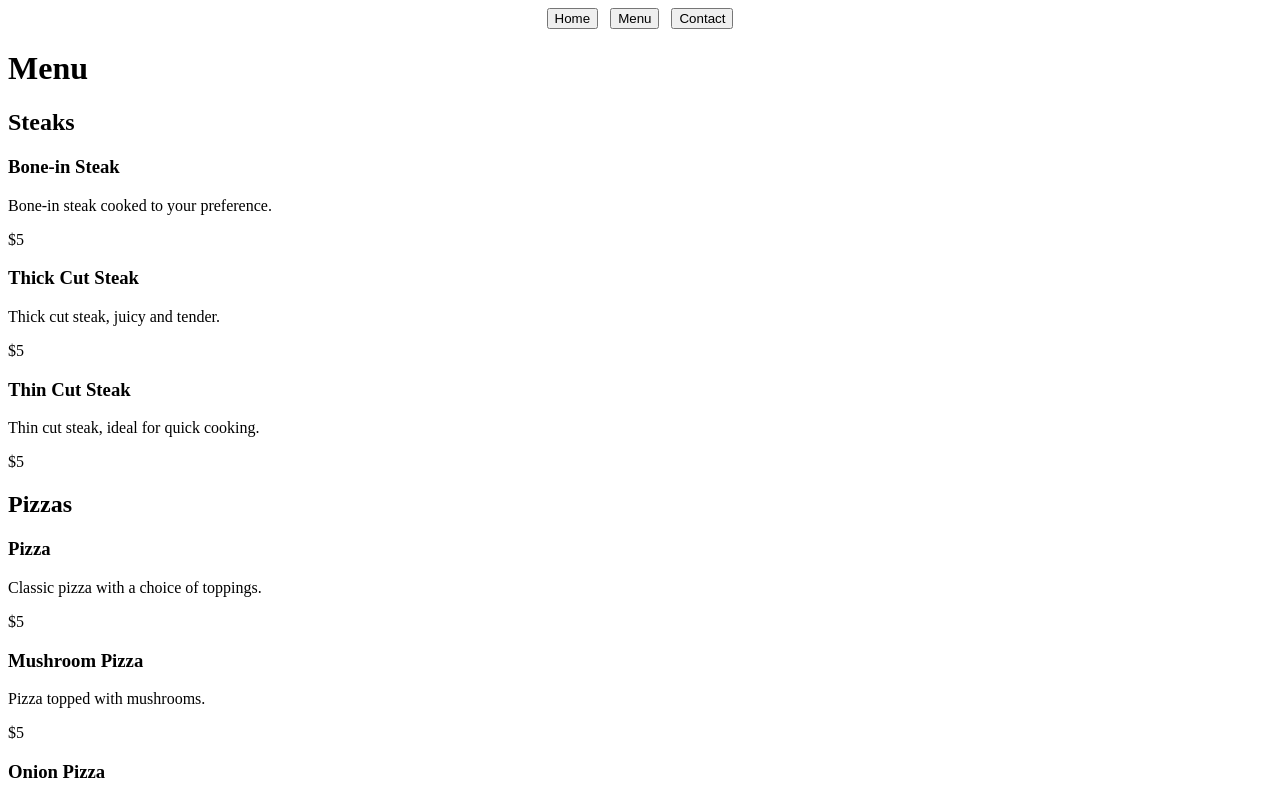
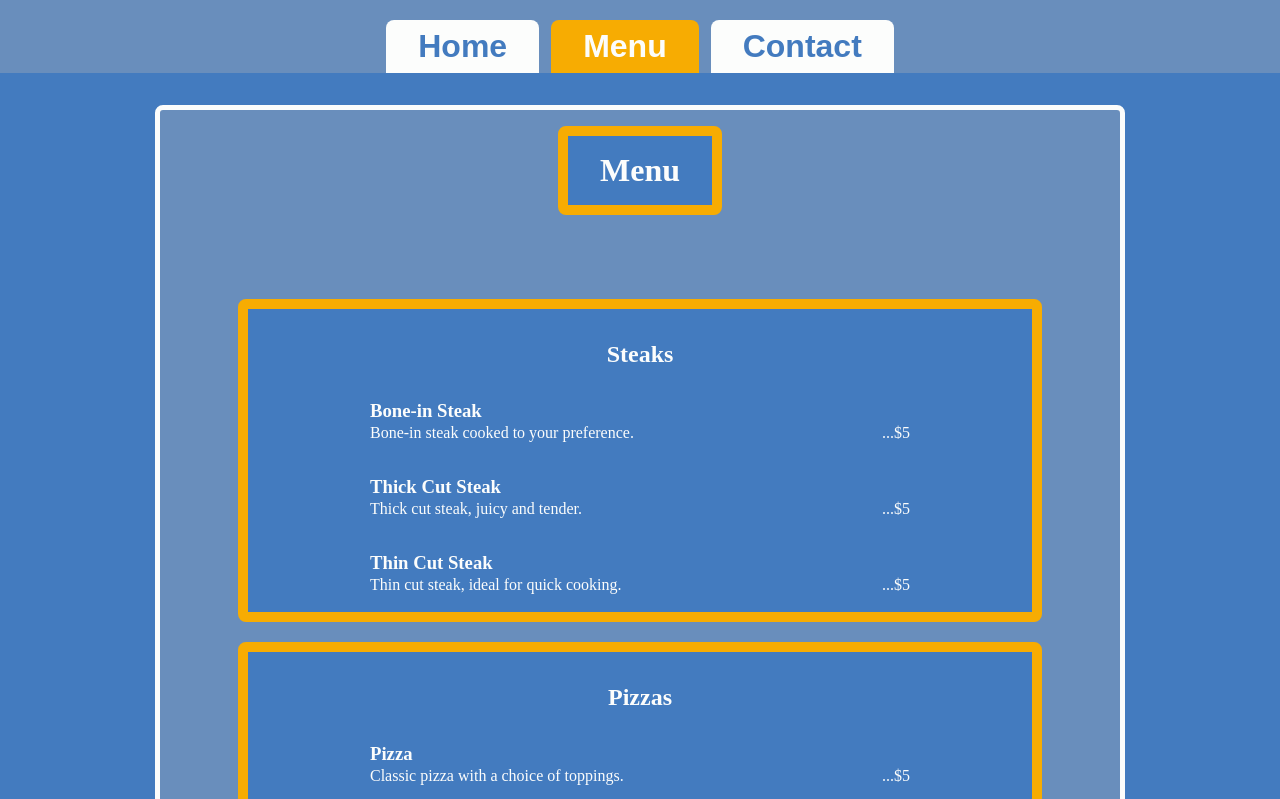
Before and after one commit to karlopintaric/restaurant-page, a website built with webpack: page src/template.html in a window 1280 px wide. Both pictures are taken after a click on the button "Menu". Shown: the top 799 px of the page. Built offline with nearby package versions, Linux system fonts and the light colour scheme.

Commit message:
Add design

```diff
--- a/src/pages/contact.js
+++ b/src/pages/contact.js
@@ -12,7 +12,12 @@ export default function () {
 
     const contactList = createListFromObject(contactTextObj);
 
+    const contactCallToAction = document.createElement('p');
+    contactCallToAction.textContent = 'Drop by or get in touch—we\'re always ready to serve you!';
+
     contactDiv.appendChild(contactList);
+    contactDiv.appendChild(contactCallToAction);
+
     container.appendChild(contactDiv);
 
     return container;
--- a/src/pages/home.js
+++ b/src/pages/home.js
@@ -2,7 +2,7 @@
 import homeData from '../data/about.json';
 
 export default function () {
-    const container = createSkeleton('PlateUp Restaurant');
+    const container = createSkeleton('PlateUp! Bistro');
 
     // About section
     const aboutDiv = document.createElement('div');
--- a/src/pages/menu.js
+++ b/src/pages/menu.js
@@ -5,10 +5,10 @@ export default function () {
     const container = createSkeleton('Menu');
 
     const populateMenu = () => {
-        for (const category in menuItems) {
+        for (let category in menuItems) {
             const categoryDiv = createMenuCategory(category);
 
-            for (const item of menuItems[category]) {
+            for (let item of menuItems[category]) {
                 categoryDiv.appendChild(
                     createMenuItem(item)
                 )
--- a/src/pages/utils.js
+++ b/src/pages/utils.js
@@ -17,7 +17,7 @@ function createSkeleton(title) {
 function createListFromObject(obj) {
     const list = document.createElement('ul');
 
-    for (const item in obj) {
+    for (let item in obj) {
         const listItem = document.createElement('li');
 
         const listItemName = document.createElement('span');
--- a/src/styles.css
+++ b/src/styles.css
@@ -1,5 +1,117 @@
+body {
+    box-sizing: border-box;
+    margin: 0;
+    padding: 0;
+    --white: #FCFDFCff;
+    --yellow: #D8C25Dff;
+    --orange: #F7AC02ff;
+    --gray: #A4B1BEff;
+    --dark-blue: #437BBFff;
+    --light-blue: #698EBCff;
+    --black: #1D160Fff;
+    background-color: var(--dark-blue);
+    color: var(--white);
+}
+
 nav {
     display: flex;
     justify-content: center;
     gap: 12px;
+    background-color: var(--light-blue);
+    padding-top: 20px;
+    margin-bottom: 32px;
 }
+
+.tab-button {
+    padding: 8px 32px;
+    border-radius: 8px 8px 0 0;
+    border: none;
+    background-color: var(--white);
+    color: var(--dark-blue);
+    font-weight: bold;
+    font-size: 2rem;
+}
+
+.tab-button.active {
+    background-color: var(--orange);
+    color: var(--white);
+}
+
+.container {
+    width: clamp(500px, 75vw, 1000px);
+    min-height: 75vh;
+    margin: auto;
+    display: flex;
+    flex-direction: column;
+    gap: 20px;
+    background-color: var(--light-blue);
+    align-items: center;
+    border-radius: 8px;
+    border: 5px solid var(--white);
+    padding-top: 16px;
+    padding-bottom: 16px;
+}
+
+.container > div {
+    background-color: var(--dark-blue);
+    border: 10px solid var(--orange);
+    border-radius: 8px;
+    padding: 16px 32px;
+    display: flex;
+    flex-direction: column;
+    align-items: center;
+    width: 75%;
+}
+
+.container > div:first-of-type {
+    width: fit-content;
+    align-self: center;
+    margin-bottom: 64px;
+}
+
+h1,
+h2,
+h3,
+li,
+ul,
+p {
+    margin: 0;
+    padding: 0;
+}
+
+.category-container {
+    display: flex;
+    flex-direction: column;
+    gap: 32px;
+}
+
+.category-container > h2 {
+    margin-top: 16px;
+}
+
+.item-container {
+    display: grid;
+    grid-template: 1fr 1fr / 2fr 1fr;
+    width: 75%;
+    align-items: center;
+}
+
+.item-container .item-name {
+    grid-column: 1 / 2;
+    grid-row: 1 / 2;
+}
+
+.item-container .item-price {
+    grid-column: 2 / 3;
+    grid-row: 2 / 3;
+    justify-self: end;
+}
+
+.item-container .item-price::before {
+    content: '...';
+}
+
+.item-container .item-desc {
+    grid-column: 1 / 2;
+    grid-row: 2 / 3;
+}
```
